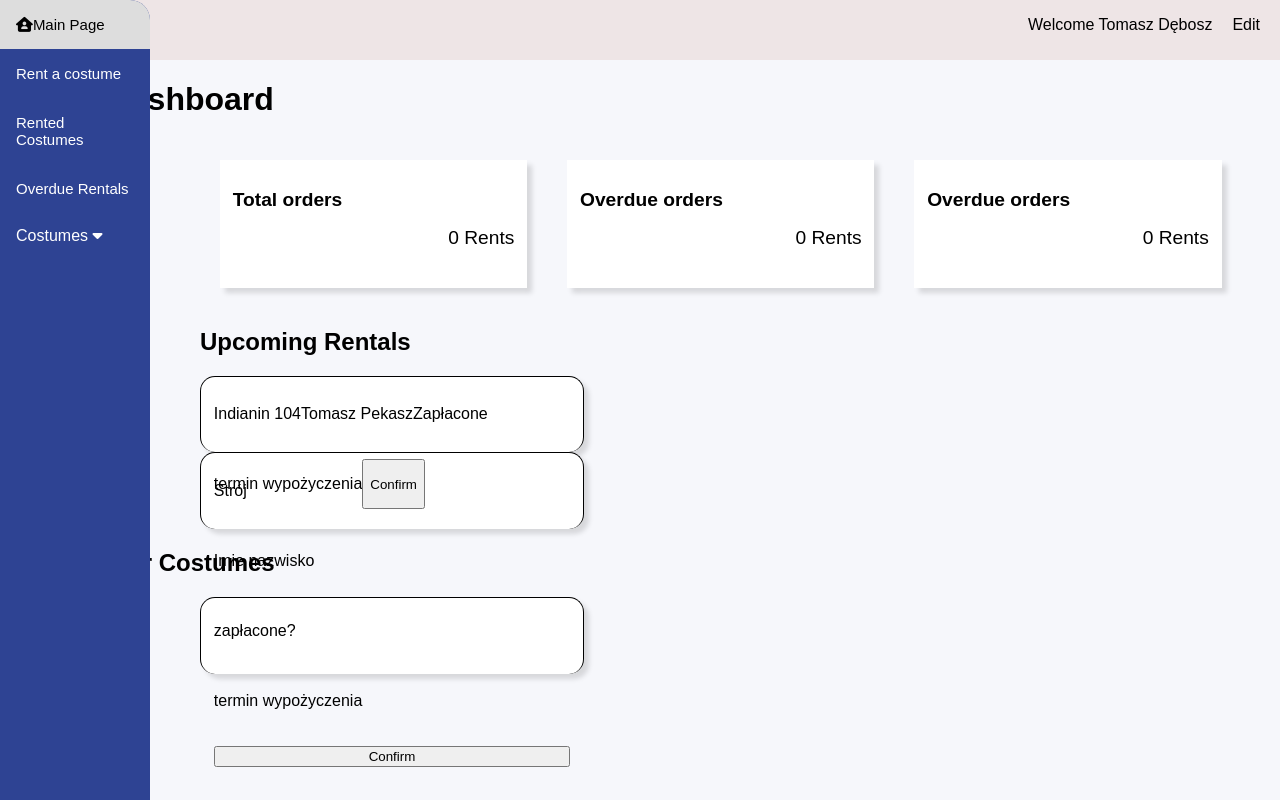
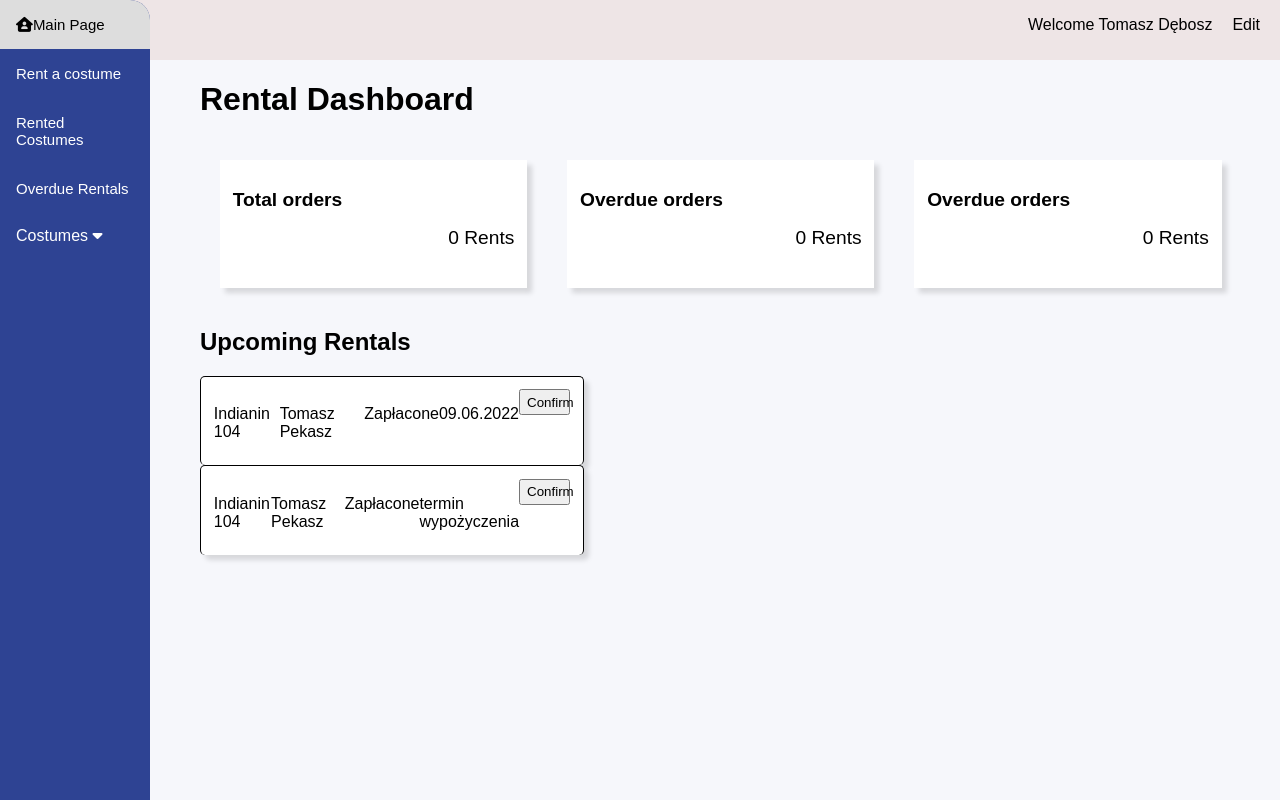
Before and after one commit to Dosztosz/Library, a PHP site: page /home.php in a window 1280 px wide. Run offline with PHP 8.4, Linux system fonts and the light colour scheme; the visitor is signed in with stand-in values (Sample User, id 1); data that the repository does not hold is empty; style sheets or scripts are compiled from the project's sources; some libraries are stand-ins or nearby versions.

Commit message:
stylystic update with login

```diff
--- a/home.php
+++ b/home.php
@@ -31,7 +31,7 @@
     <?php include('includes/header.php') ?>
     <div class="content">
         <?php include('includes/navbar-top.php') ?>
-        <h1>Rental Dashboard</h1>
+        <h1 class="rental-box-h2">Rental Dashboard</h1>
         <div class="widgets">
             <div class="widgets-block">
                 <h2>Total orders</h2>
@@ -50,27 +50,21 @@
         <div class="rental-box-dash">
             <div class="rent-box-dash">
                 <div class="rent-box-info">
+                    <p class="info-stroj">Indianin 104</p>
+                    <p class="info-imie">Tomasz Pekasz</p>
+                    <p>Zapłacone</p>
+                    <p>09.06.2022</p>
+                    <button class="button">Confirm</button>
+                </div>
+            </div>
+            <div class="rent-box-dash">
+                <div class="rent-box-info">
                 <p>Indianin 104</p>
                 <p>Tomasz Pekasz</p>
                 <p>Zapłacone</p>
+                <p>termin wypożyczenia</p>
+                <button class="button">Confirm</button>
                 </div>
-                <div class="rent-box-info">
-                <p>termin wypożyczenia</p>
-                <button>Confirm</button>
-                </div>
-            </div>
-            <div class="rent-box-dash">
-                <p>Strój</p>
-                <p>Imie nazwisko</p>
-                <p>zapłacone?</p>
-                <p>termin wypożyczenia</p>
-                <button>Confirm</button>
-            </div>
-        </div>
-        <h2>Most Popular Costumes</h2>
-        <div class="rental-box-dash">
-            <div class="rent-box-dash">
-
             </div>
         </div>
     </div>
--- a/includes/head.php
+++ b/includes/head.php
@@ -2,5 +2,5 @@
 <meta http-equiv="X-UA-Compatible" content="IE=edge">
 <meta name="viewport" content="width=device-width, initial-scale=1.0">
 <title><?php echo $site_title; ?></title>
-<link rel="stylesheet" href="styles/style.css?ver">
+<link rel="stylesheet" href="styles/style.css?ve">
 <script src="https://kit.fontawesome.com/8d0eb52cc9.js" crossorigin="anonymous"></script>
--- a/styles/dashboard.scss
+++ b/styles/dashboard.scss
@@ -4,21 +4,27 @@
 .rent-box-dash{
     padding: 1vw;
     width: 30vw;
-    height: 6vw;
+    height: 7vw;
     display: flex;
     flex-direction: column;
     gap: 20px;
     background-color: #ffffff;
     box-shadow: 5px 5px 5px rgba(0, 0, 0, 0.13);
     transition: 0.6s;
-    border-radius: 15px;
+    border-radius: 5px;
     border: 1px solid black;
     border-bottom: none;
 }
 .rent-box-info {
+    margin:0;
+    padding: 0;
     display: flex;
-    flex-direction: row;
+    justify-content: space-around;
 }
 .rental-box-h2 {
     padding-left: 200px;
 }
+.button {
+        height: 2vw;
+        width: 4vw;
+}
```
Also changed, not shown: styles/dashboard.css (+11 -6 lines), 1 other file.
